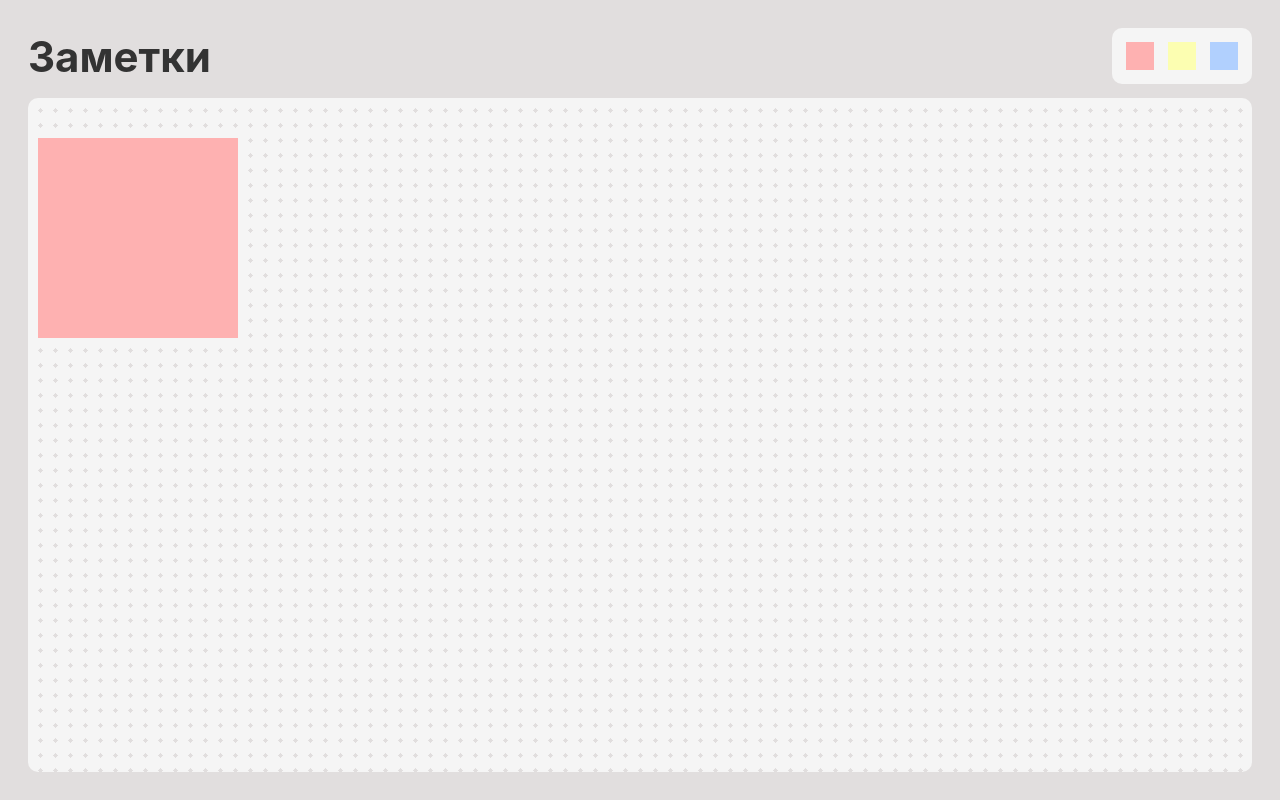
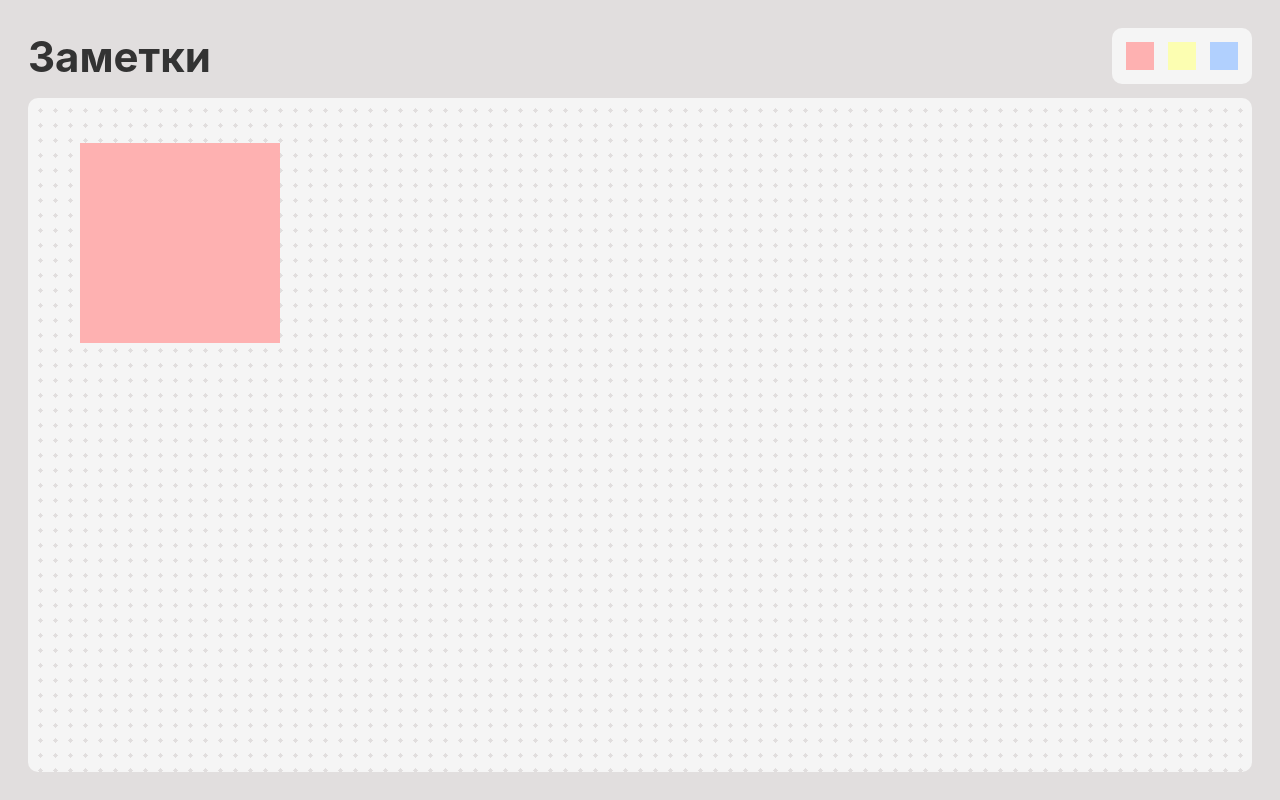
Before and after one commit to katriosa/notes, a Vue app: page / in a window 1280 px wide. Both pictures are taken after a click on the button 1140 px from the left and 56 px from the top of the page. Built offline with nearby package versions, Linux system fonts and the light colour scheme.

Commit message:
fix: note positioning to prevent shifting on deletion

```diff
--- a/src/components/NoteItem/NoteItem.vue
+++ b/src/components/NoteItem/NoteItem.vue
@@ -1,7 +1,13 @@
 <template>
   <div
     class="note-container"
-    :style="{ left: `${note.position.x}px`, top: `${note.position.y}px` }"
+    ref="noteElement"
+    :style="{
+      left: `${note.position.x}px`,
+      top: `${note.position.y}px`,
+      gridColumn: note.positionInGrid.column,
+      gridRow: note.positionInGrid.row,
+    }"
     @mousedown="startDragging"
   >
     <EditNoteControls
@@ -39,6 +45,7 @@ const isEditMode = ref(false)
 const firstClickAfterSave = ref<boolean>(true)
 const isDragging = ref(false)
 const offset = ref({ x: 0, y: 0 })
+const noteElement = ref<HTMLElement | null>(null)
 
 const startDragging = (event: MouseEvent) => {
   if (note.isPinned) return
--- a/src/components/NotesBoard.vue
+++ b/src/components/NotesBoard.vue
@@ -1,5 +1,9 @@
 <template>
-  <div class="board">
+  <div
+    class="board"
+    ref="boardElement"
+    :style="{ gridTemplateColumns: `repeat(${numberOfColumns}, 200px)` }"
+  >
     <NoteItem v-for="note in notes" :key="note.id" :note="note" />
   </div>
 </template>
@@ -7,10 +11,19 @@
 <script setup lang="ts">
 import NoteItem from './NoteItem/NoteItem.vue'
 import { useNotesStore } from '../stores/NotesStore'
-import { computed } from 'vue'
+import { computed, onMounted, ref } from 'vue'
 
 const store = useNotesStore()
 const notes = computed(() => store.notes)
+const numberOfColumns = computed(() => store.numberOfColumns)
+const boardElement = ref<HTMLElement | null>(null)
+
+onMounted(() => {
+  if (boardElement.value) {
+    const boardRect = boardElement.value.getBoundingClientRect()
+    store.getNumberOfColumns(Math.round(boardRect.width))
+  }
+})
 </script>
 
 <style scoped>
@@ -23,11 +36,12 @@ const notes = computed(() => store.notes)
   background-position: 5px 5px;
   background-size: 15px 15px;
   border-radius: 10px;
-  padding: 0.7rem;
-  padding-top: 40px;
-  display: flex;
-  flex-wrap: wrap;
-  gap: 2rem;
+  padding-top: 45px;
+  padding-bottom: 15px;
+  display: grid;
+  grid-auto-rows: 200px;
+  gap: 30px;
+  justify-content: center;
   overflow: hidden;
 }
 </style>
--- a/src/stores/NotesStore.ts
+++ b/src/stores/NotesStore.ts
@@ -1,23 +1,50 @@
 import { defineStore } from 'pinia'
 import type { Note } from '../types/Note'
-import { ref } from 'vue'
-import { watch } from 'vue'
+import { ref, watch } from 'vue'
+import { NOTE_PADDING, NOTE_WIDTH } from './constants'
 
 export const useNotesStore = defineStore('boardStore', () => {
   const notes = ref<Note[]>([])
+  const numberOfColumns = ref(1)
+
+  const getNumberOfColumns = (width: number) => {
+    const maxColumns = Math.floor(
+      (width + NOTE_PADDING) / (NOTE_WIDTH + NOTE_PADDING),
+    )
+    numberOfColumns.value = Math.max(1, maxColumns)
+  }
 
   const notesFromLocalStorage = localStorage.getItem('notes')
   if (notesFromLocalStorage) {
     notes.value = JSON.parse(notesFromLocalStorage)
   }
 
+  const handleNotePosition = () => {
+    let column = 1
+    let row = 1
+
+    if (notes.value.length > 0) {
+      const lastNote = notes.value[notes.value.length - 1]
+      column = lastNote.positionInGrid.column + 1
+      row = lastNote.positionInGrid.row
+
+      if (column > numberOfColumns.value) {
+        column = 1
+        row += 1
+      }
+    }
+    return { column, row }
+  }
+
   const addNewNote = (bg: string) => {
+    const { column, row } = handleNotePosition()
     const newNote = {
       id: Date.now(),
       text: '',
       background: bg,
       position: { x: 0, y: 0 },
       isPinned: false,
+      positionInGrid: { column, row },
     }
     notes.value.push(newNote)
   }
@@ -49,5 +76,13 @@ export const useNotesStore = defineStore('boardStore', () => {
     { deep: true },
   )
 
-  return { notes, addNewNote, updateNote, deleteNote, moveNote }
+  return {
+    notes,
+    addNewNote,
+    updateNote,
+    deleteNote,
+    moveNote,
+    getNumberOfColumns,
+    numberOfColumns,
+  }
 })
--- /dev/null
+++ b/src/stores/constants.ts
@@ -0,0 +1,2 @@
+export const NOTE_WIDTH = 200
+export const NOTE_PADDING = 30
--- a/src/types/Note.ts
+++ b/src/types/Note.ts
@@ -4,4 +4,5 @@ export interface Note {
   background: string
   position: { x: number; y: number }
   isPinned: boolean
+  positionInGrid: { column: number; row: number }
 }
```
